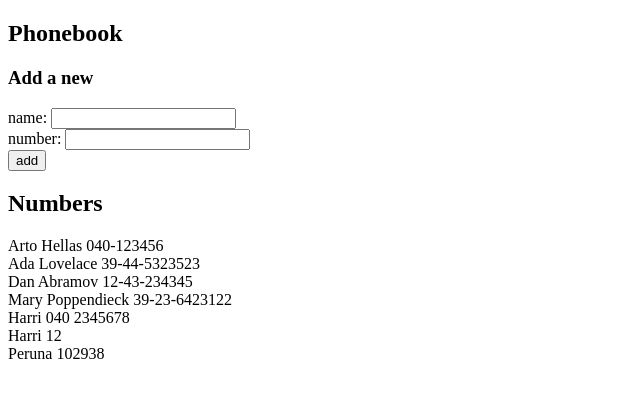
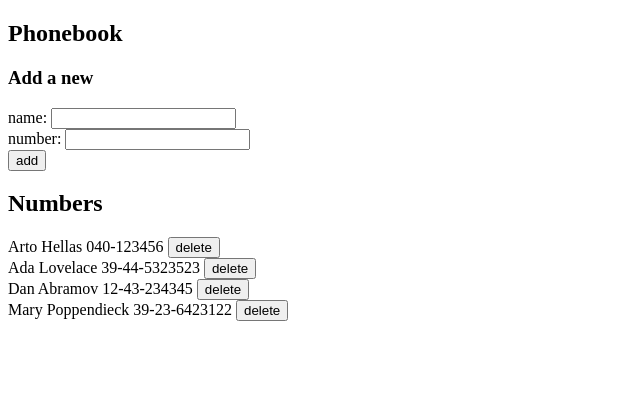
Before and after one commit to liiaf/fullstackpalautuskansio, a React (Create React App) app in the folder osa2/puhelinluettelo/: page / in a window 1280 px wide. Shown: the top 398 px of the page, without its empty margins (0-640 px from the left). Built offline with nearby package versions, Linux system fonts and the light colour scheme; data requests are answered from the project's data file.

Commit message:
tehtävä 2.17

```diff
--- a/osa2/puhelinluettelo/db.json
+++ b/osa2/puhelinluettelo/db.json
@@ -19,21 +19,6 @@
       "name": "Mary Poppendieck",
       "number": "39-23-6423122",
       "id": 4
-    },
-    {
-      "name": "Harri",
-      "number": "040 2345678",
-      "id": 5
-    },
-    {
-      "name": "Harri",
-      "number": "12",
-      "id": 6
-    },
-    {
-      "name": "Peruna",
-      "number": "102938",
-      "id": 7
     }
   ]
 }
--- a/osa2/puhelinluettelo/src/App.js
+++ b/osa2/puhelinluettelo/src/App.js
@@ -2,8 +2,6 @@ import React, { useState, useEffect } from 'react'
 import Persons from './components/Persons'
 import AddName from './components/AddName'
 import nameService from './services/persons'
-
-
 
 
 const App = () => {
@@ -20,6 +18,21 @@ const App = () => {
         setPersons(initialNames)
       })
   }, [])
+
+
+  const poistaPerson = (id) => {
+    const person = persons.find(n => n.id === id)
+    const name = person.name
+    if (window.confirm(`Delete ${name}?`)) {
+      nameService
+        .poista(id)
+        .then(
+          setPersons(persons.filter(n => n.id !== id))
+        )
+
+
+    }
+  }
 
 
 
@@ -56,6 +69,7 @@ const App = () => {
 
   }
 
+
   return (
     <div>
       <h2>Phonebook</h2>
@@ -71,13 +85,12 @@ const App = () => {
       />
 
       <h2>Numbers</h2>
-      <Persons henkilot={persons} />
-
+      <Persons
+        henkilot={persons}
+        poistaPerson={poistaPerson} />
 
     </div >
   )
-
-
 }
 
 export default App
--- a/osa2/puhelinluettelo/src/components/Person.js
+++ b/osa2/puhelinluettelo/src/components/Person.js
@@ -1,8 +1,11 @@
 import React from 'react'
 
-const Person = ({ nimi, numero }) => {
+const Person = ({ nimi, numero, id, poistaPerson }) => {
   return (
-    <div>{nimi} {numero}</div>
+    <div>
+    {nimi} {numero} <button name={nimi} id={id} onClick={poistaPerson} >delete</button>
+     </div>
+
   )
 }
 
--- a/osa2/puhelinluettelo/src/components/Persons.js
+++ b/osa2/puhelinluettelo/src/components/Persons.js
@@ -1,10 +1,11 @@
 import React from 'react'
 import Person from './Person'
 
-const Persons = ({henkilot}) => {
+const Persons = ({henkilot, poistaPerson}) => {
     return (
         <div>
-            {henkilot.map((person,i) => <Person key={i} nimi={person.name} numero={person.number} />)}
+            {henkilot.map((person,i) => <Person key={i} nimi={person.name}
+            numero={person.number} id={i} poistaPerson={() => poistaPerson(person.id)}/>)}
 
         </div>
     )
--- a/osa2/puhelinluettelo/src/services/persons.js
+++ b/osa2/puhelinluettelo/src/services/persons.js
@@ -2,14 +2,19 @@ import axios from 'axios'
 const baseUrl = 'http://localhost:3001/persons'
 
 const getAll = () => {
-  const request = axios.get(baseUrl)
-  return request.then(response => response.data)
+    const request = axios.get(baseUrl)
+    return request.then(response => response.data)
 }
 
 const create = newObject => {
-  const request = axios.post(baseUrl, newObject)
-  return request.then(response => response.data)
+    const request = axios.post(baseUrl, newObject)
+    return request.then(response => response.data)
+}
+const poista = (id) => {
+    const request = axios.delete(`${baseUrl}/${id}`)
+    return request.then(response => response.data)
 }
 
 
-export default { getAll, create }
+
+export default { getAll, create, poista }
```
Lines whose indentation alone changed are shown as unchanged.
